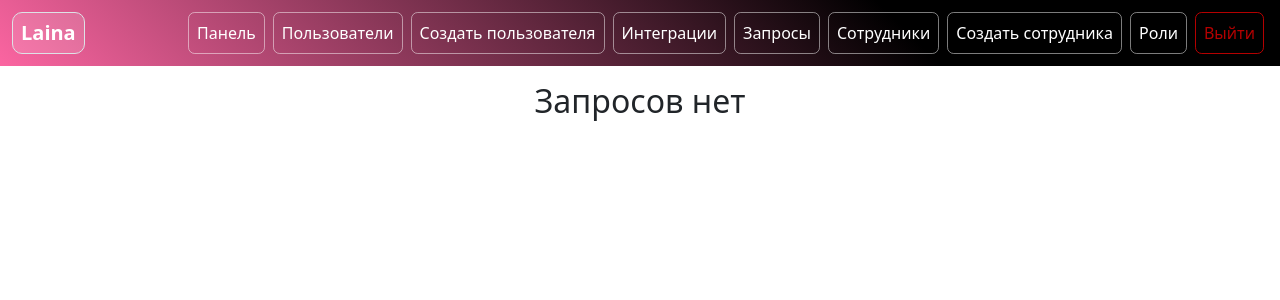
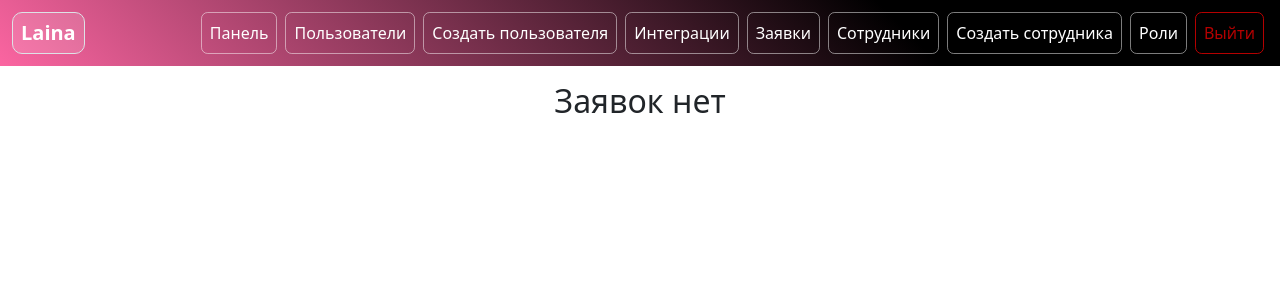
Before and after one commit to Mara8647/web-trash, a Flask app: template templates/requests.html in a window 1280 px wide. Shown: the top 300 px of the page. Run offline with Flask 3, Linux system fonts and the light colour scheme; the template is opened without the code that fills it, so the values that code supplies are empty; parts of the project's set-up code (start-up, migrations or seed data) failed here and were passed over.

Commit message:
Changed requests

```diff
--- a/templates/base.html
+++ b/templates/base.html
@@ -28,7 +28,7 @@
                         <a style="border: #ffffff7c solid 1px; border-radius: 5pt; color:#ffffff" class="nav-link" href="/integrations">Интеграции</a>
                     </li>
                     <li class="nav-item p-1">
-                        <a style="border: #ffffff7c solid 1px; border-radius: 5pt; color:#ffffff" class="nav-link" href="/requests">Запросы</a>
+                        <a style="border: #ffffff7c solid 1px; border-radius: 5pt; color:#ffffff" class="nav-link" href="/requests">Заявки</a>
                     </li>
                     <li class="nav-item p-1">
                         <a style="border: #ffffff7c solid 1px; border-radius: 5pt; color:#ffffff" class="nav-link" href="/employees">Сотрудники</a>
--- a/templates/requests.html
+++ b/templates/requests.html
@@ -1,5 +1,5 @@
 {% extends "base.html" %}
-{% block title %}Запросы{% endblock %}
+{% block title %}Заявки{% endblock %}
 {% block content %}
 <style>
     .created-card { max-width: 800px; background: white; border: 1px solid var(--line); border-radius: 30px; padding: 24px; box-shadow: 20px 20px 50px 12px rgba(23,32,51,.08); }
@@ -29,7 +29,7 @@
         </div>
       </div>
   {% else %}
-  <h2 class="text-center">Запросов нет</h2>
+  <h2 class="text-center">Заявок нет</h2>
   {% endfor %}
 </div>
 {% endblock %}
```
